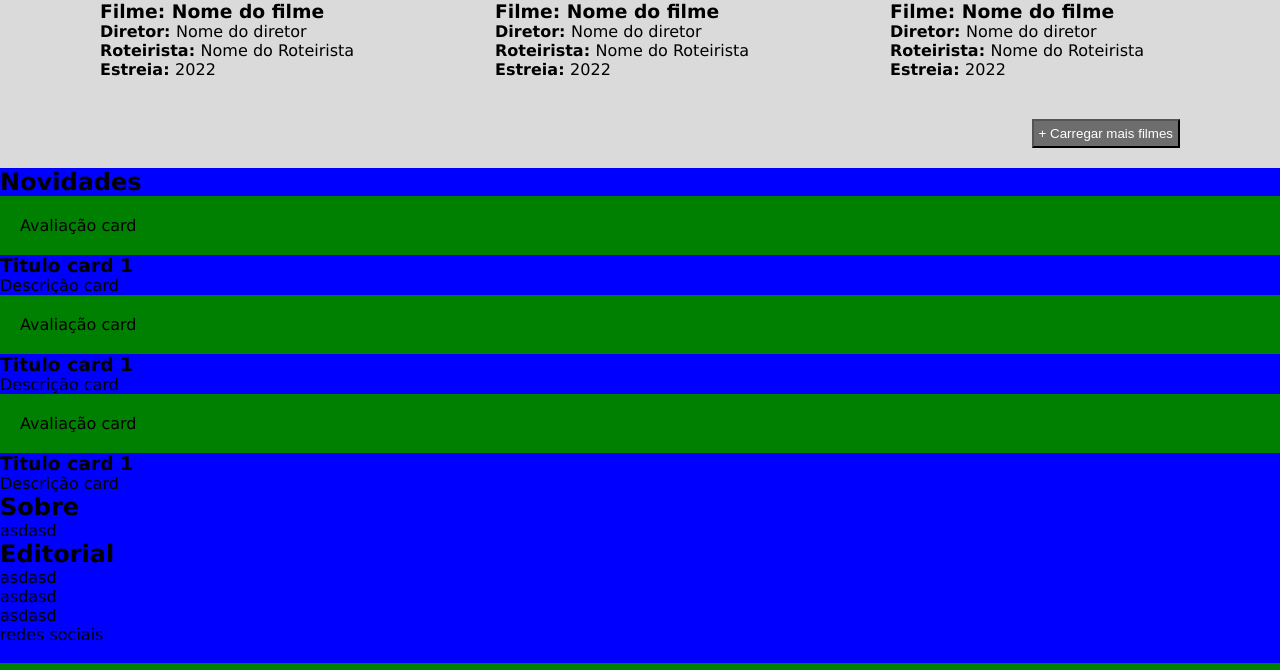
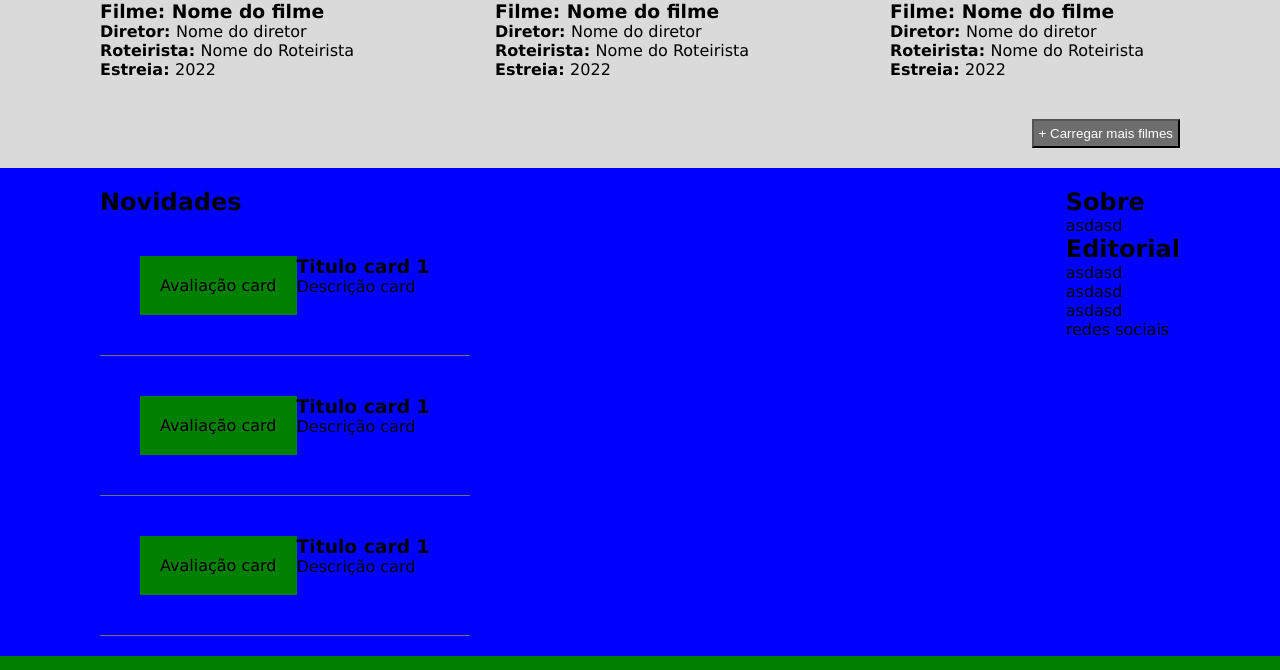
Before and after one commit to klayverxd/tecweb-trabalho01, a plain HTML site: page index.html in a window 1280 px wide. Shown: the part 1459-2129 px from the top of the page. Drawn offline with Linux system fonts and the light colour scheme.

Commit message:
novidades

```diff
--- a/style.css
+++ b/style.css
@@ -126,3 +126,17 @@ footer{
   justify-content: space-between;
   padding: 20px;
 }
+
+.novidades {
+  display: flex;
+  justify-content: space-between;
+  padding: 20px 100px;
+
+}
+.avaliacao {
+  display: flex;
+  justify-content: space-around;
+  padding: 40px ;
+  border-bottom: solid 1px;
+  border-color: #6d6d6d;
+}
```
